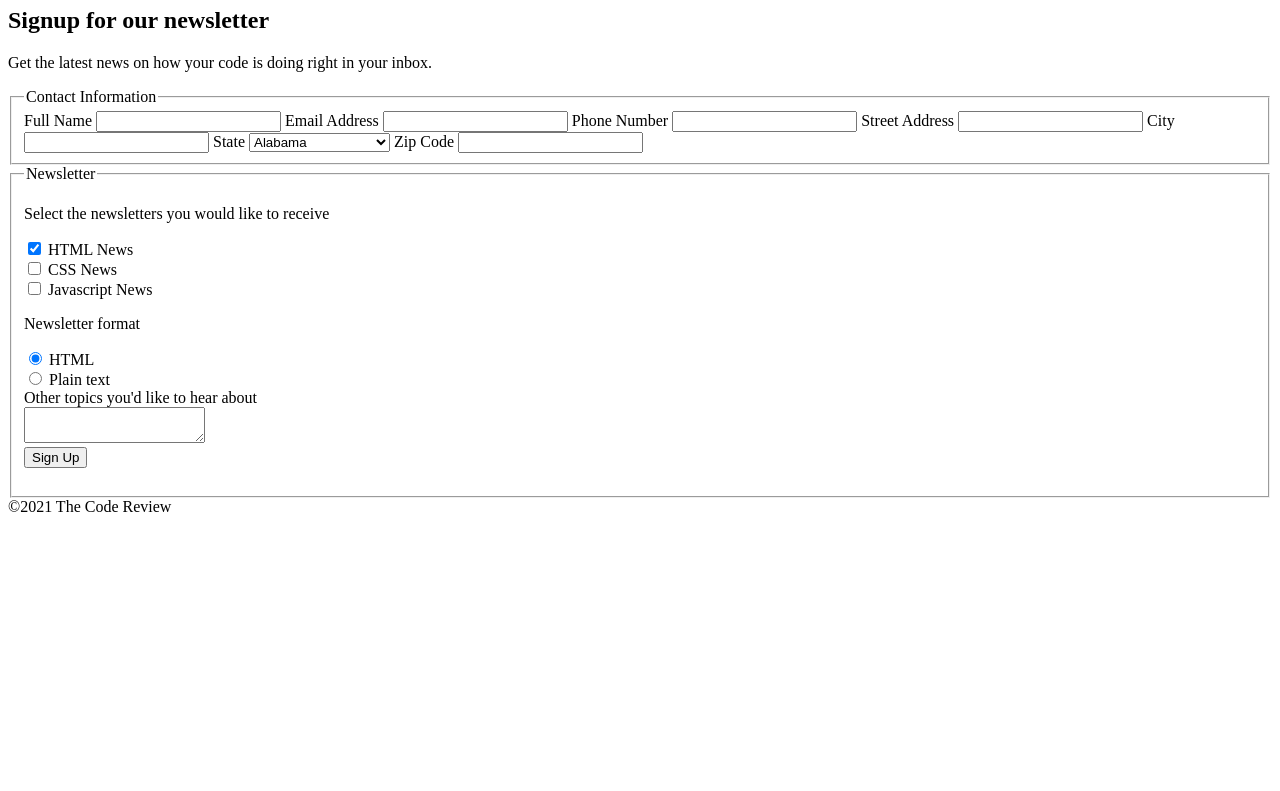
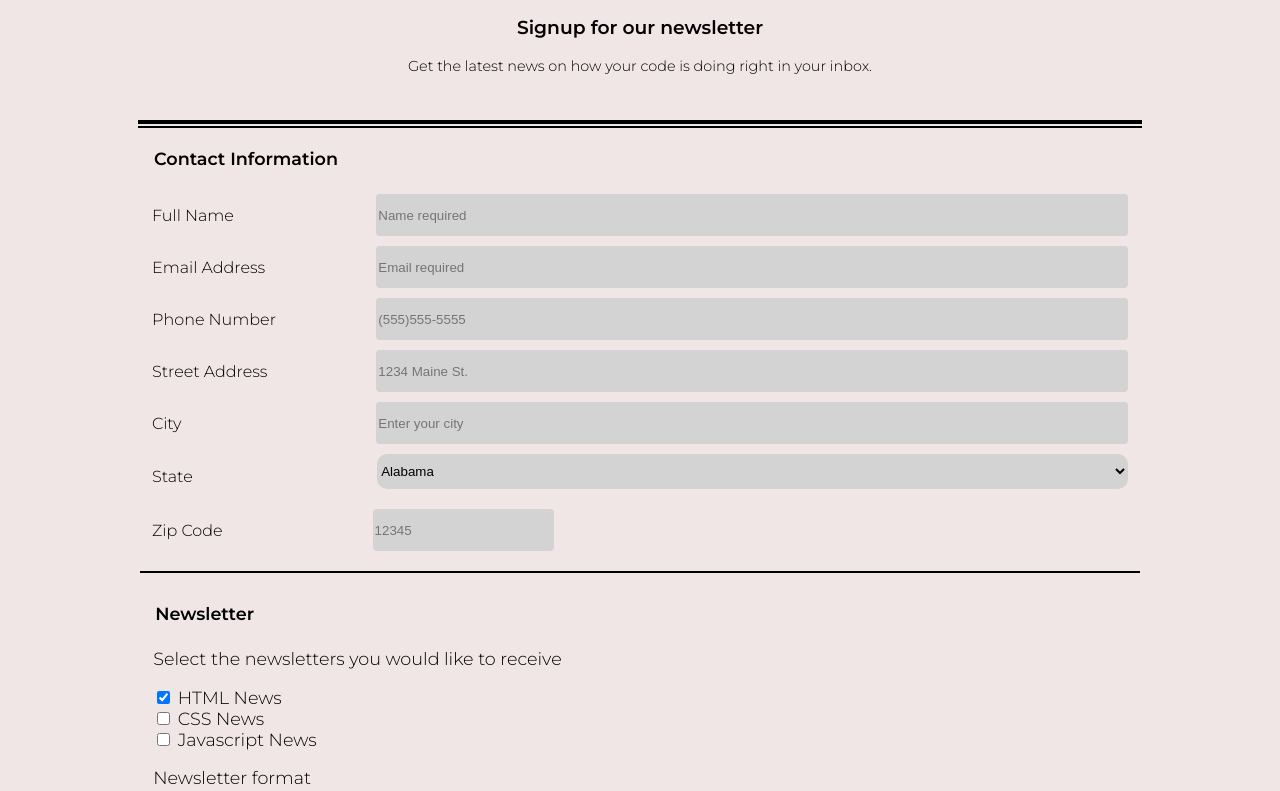
Before and after one commit to uddin006/Project-3-registration-form, a plain HTML site: page index.html in a window 1280 px wide. Shown: the part 73-864 px from the top of the page. Before the commit the page ends 800 px from the top, so only its background shows below. Drawn offline with Linux system fonts and the light colour scheme.

Commit message:
Project 3 - Registration-form FINAL
project complete

```diff
--- a/index.html
+++ b/index.html
@@ -5,45 +5,58 @@
     <meta http-equiv="X-UA-Compatible" content="IE=edge">
     <meta name="viewport" content="width=device-width, initial-scale=1.0">
     <title>Project 3 </title>
-    <link rel="stylesheet" href="styles.css">
+    <link rel="stylesheet" href="style.css">
 </head>
 <body>
-    <header class="main-title">
+    <header class="main-header">
 
-        <h1>THE CODE REVIEW</h1>
+        <p class="header-title">THE CODE REVIEW</p>
 
     </header>
 
     <div class="sign-up">
 
-        <h2> Signup for our newsletter</h2>
+        <h3> Signup for our newsletter</h3>
 
-            <p>Get the latest news on how your code is doing right
+            <p class="sign-up-para">Get the latest news on how your code is doing right
                 in your inbox.</p>
 
     </div>
 
-    <form>
+    <form method="post">
 
-        <fieldset class="contact-box">
-            <legend>Contact Information</legend>
-            <label for="name"> Full Name</label>
-            <input type="text" id="name" name="user_name" required>
+        <fieldset class="contact-box" name="user_info">
 
-            <label for="email">Email Address</label>
-            <input type="email" id="email" name="user_email" required>
 
-            <label for="phone">Phone Number</label>
-            <input type="tel" id="phone" name="user_phone_number">
+            <legend class="contact-info">Contact Information</legend>
+                <div class="flex-box1">
+                    <label class="form-input" for="name"> Full Name</label>
+                    <input class="form-input" type="text" id="name" name="user_name" placeholder="Name required" required>
+                </div>
 
-            <label for="address">Street Address</label>
-            <input type="text" id="address" name="user_address">
+                <div class="flex-box2">
+                    <label class="form-input" for="email">Email Address</label>
+                    <input class="form-input" type="email" id="email" name="user_email" placeholder="Email required" required>
+                </div>
 
-            <label for="city">City</label>
-            <input type="text" id="city" name="user_city">
+                <div class="flex-box3">
+                    <label class="form-input" for="phone">Phone Number</label>
+                    <input class="form-input" type="tel" id="phone" name="user_phone_number" placeholder="(555)555-5555">
+                </div>
 
-            <label for="state">State</label>
-            <select id="state">
+                <div class="flex-box4">
+                    <label class="form-input" for="address">Street Address</label>
+                    <input class="form-input" type="text" id="address" name="user_address" placeholder="1234 Maine St.">
+                </div>
+
+                <div class="flex-box5">
+                    <label class="form-input" for="city">City</label>
+                    <input class="form-input" type="text" id="city" name="user_city" placeholder="Enter your city">
+                </div>
+
+                <div class="flex-box6">
+                    <label class="form-input" for="state">State</label>
+                    <select class="form-input" id="state" name="user_state">
                         <option value="AL">Alabama</option>
                         <option value="AK">Alaska</option>
                         <option value="AZ">Arizona</option>
@@ -96,16 +109,20 @@
                         <option value="WI">Wisconsin</option>
                         <option value="WY">Wyoming</option>
                     </select>
+                </div>
 
-            <label for="zip_code">Zip Code</label>
-            <input type="number" id="zip_code" name="user_zipcode">
+                <div class="flex-box7">
+                    <label class="form-input" for="zip_code">Zip Code</label>
+                    <input class="form-input" type="number" id="zip_code" name="user_zipcode" placeholder="12345">
+                </div>
+
 
         </fieldset>
 
-        <fieldset class="news-letter">
+        <fieldset class="news-choices" name="user_newschoice">
 
-            <legend>Newsletter</legend>
-            <p>Select the newsletters you would like to receive</p>
+            <legend class="news-letter">Newsletter</legend>
+            <p class="select_news">Select the newsletters you would like to receive</p>
 
             <input type="checkbox" id="html_news" name="newsletter" value="html_news" checked>
             <label for="html_news">HTML News</label><br>
@@ -122,25 +139,37 @@
             <label for="html">HTML</label><br>
 
             <input type="radio" id="plain_text" name="newsletter_format" value="plain_text">
-            <label for="plain_text">Plain text</label><br>
+            <label for="plain_text">Plain text</label>
+
+            <br>
+
+            <br>
+
 
             <label for="textarea">Other topics you'd like to hear about</label><br>
+
+            <br>
+
             <textarea id="textarea">
 
             </textarea>
-            <br>
+
             <button type="button" id="signup">Sign Up</button>
 
             <br>
             <br>
 
+            <p class="copyright">Copyright The Code Review</p>
+        </fieldset>
 
-        </fieldset>
 
     </form>
 
     <footer>
-        &copy;2021 The Code Review
+
+
     </footer>
+
+
 </body>
 </html>
--- /dev/null
+++ b/style.css
@@ -0,0 +1,312 @@
+@import url('https://fonts.googleapis.com/css2?family=Montserrat:wght@200;300;500;600&display=swap');
+
+
+
+body {
+
+    width: 320px;
+    margin: auto;
+    font-family: 'Montserrat', sans-serif;
+    font-weight: 300;
+    height: 100vh;
+    background-color: rgb(240, 230, 230);
+
+}
+
+
+header {
+
+
+    width: 100%;
+    background-color: black;
+    color: white;
+    height: 70px;
+
+}
+
+.header-title {
+
+    padding-top: 23px;
+    margin: auto;
+    font-size: 1.3rem;
+    font-weight: bold;
+    text-align: center;
+
+}
+
+.sign-up {
+
+    border-bottom: 4px solid black;
+
+    text-align: center;
+    margin-left: 10px;
+    margin-right: 10px;
+    padding-bottom: 30px;
+
+
+}
+
+.sign-up-para {
+
+
+    font-size: .9rem;
+
+}
+
+form {
+
+    margin-top: 2px;
+    border-top: 2px solid black;
+    margin-left: 10px;
+    margin-right: 10px;
+    padding-bottom: 100px;
+
+
+
+
+}
+
+fieldset {
+
+    border: none;
+    text-align: left;
+
+
+}
+
+.contact-box {
+
+    margin-top: 20px;
+    border-bottom: 2px solid black;
+
+
+}
+
+.contact-info {
+
+    margin-bottom: 20px;
+    font-weight: bold;
+    font-size: 1.1rem;
+
+}
+
+input {
+
+    border: none;
+    border-radius: 4px;
+    height: 40px;
+    background-color: lightgray;
+}
+
+input:focus {
+    background-color: rgb(245, 245, 186);
+  }
+
+select {
+
+    border: none;
+    background-color: lightgray;
+    border-radius: 10px;
+    height: 35px;
+}
+
+select:focus {
+    background-color: rgb(245, 245, 186);
+  }
+
+.form-input {
+
+    display: block;
+    width: 100%;
+    margin-bottom: 10px;
+
+
+}
+
+#zip_code {
+
+    width: 50%;
+}
+
+.news-choices {
+
+    margin-top: 30px;
+    margin-bottom: 5px;
+    font-weight: 300;
+    font-size: 1.1rem;
+
+}
+
+.news-letter {
+
+    font-weight: bold;
+}
+
+.news-choices input {
+
+    height: auto;
+}
+
+#textarea {
+
+    display: block;
+    width: 100%;
+    height: 100px;
+    background-color: lightgray;
+    border-radius: 10px;
+    border: none;
+
+}
+
+#textarea:focus {
+
+    background-color:rgb(245, 245, 186);
+
+  }
+
+button {
+
+    margin-top: 20px;
+    width: 100%;
+    font-size: 20px;
+    font-weight: bold;
+    padding-top: 10px;
+    padding-bottom: 10px;
+    background-color: #4ebbb5;
+    color: white;
+    border-radius: 10px;
+    border: none;
+}
+
+footer {
+
+    background-color: black;
+    width: 100%;
+
+    height: 70px;
+}
+
+.copyright {
+
+    text-align: center;
+}
+
+/* Media query 768px for tablets */
+
+@media only screen and (min-width: 768px) {
+
+    body {
+
+      width: 768px;
+
+    }
+
+    .flex-box1{
+
+        display: inline-flex;
+        width: 100%;
+        margin-bottom: 10px;
+
+    }
+
+    .flex-box2 {
+
+        display: inline-flex;
+        width: 100%;
+        margin-bottom: 10px;
+
+    }
+
+    .flex-box3 {
+
+        display: inline-flex;
+        width: 100%;
+        margin-bottom: 10px;
+
+    }
+
+    .flex-box4 {
+
+        display: inline-flex;
+        width: 100%;
+        margin-bottom: 10px;
+
+    }
+
+    .flex-box5 {
+
+        display: inline-flex;
+        width: 100%;
+        margin-bottom: 10px;
+
+    }
+
+    .flex-box6 {
+
+        display: inline-flex;
+        width: 100%;
+        margin-bottom: 10px;
+
+    }
+
+    .flex-box7 {
+
+        display: inline-flex;
+        width: auto;
+        margin-bottom: 10px;
+
+
+    }
+
+    [for|="zip_code"]{
+
+        padding-right: 95px;
+    }
+
+    input#zip_code {
+
+       width: auto;
+
+
+    }
+
+    label.form-input {
+        width: 30%;
+        text-align: left;
+        margin: auto;
+    }
+
+    input.form-input{
+
+        width: 100%;
+        margin: auto;
+    }
+
+
+
+  }
+
+  /* Media query 1024px for desktops */
+
+@media only screen and (min-width: 1024px) {
+
+    body {
+
+      width: 1024px;
+
+    }
+
+    [for|="zip_code"]{
+
+        width: auto;
+        padding-right: 150px;
+    }
+
+    input#zip_code {
+
+       width: auto;
+
+
+
+    }
+}
```
Lines whose indentation alone changed are shown as unchanged.
